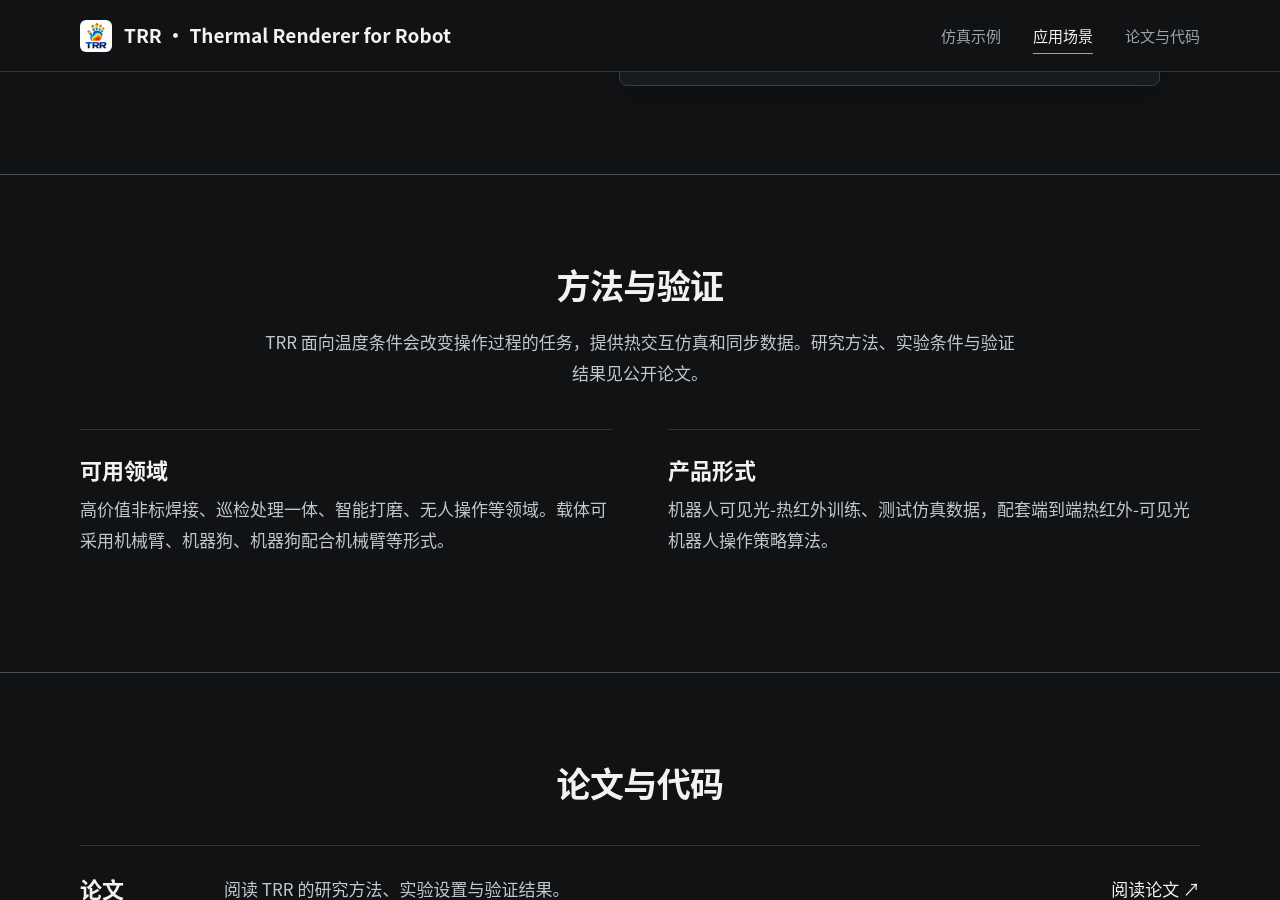
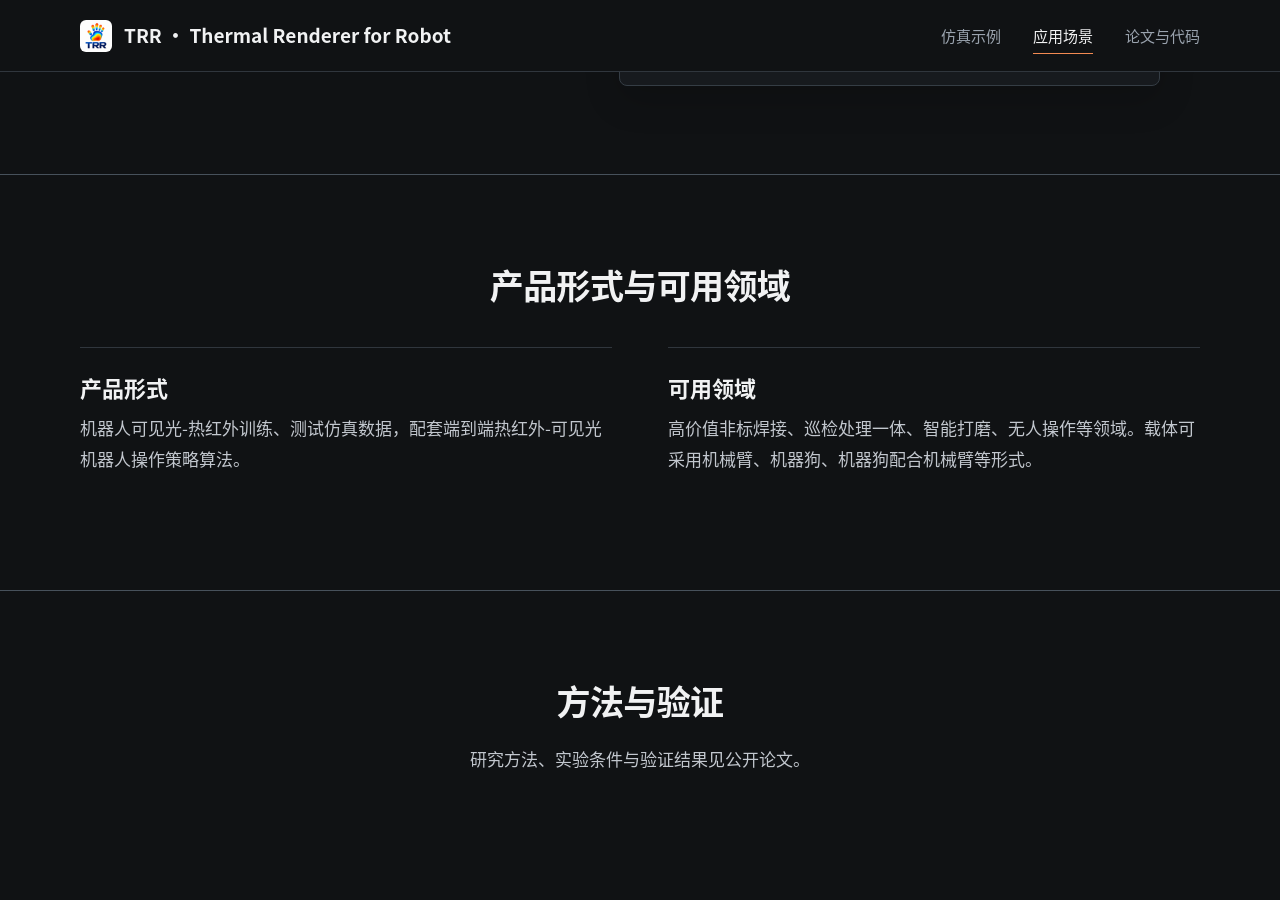
Before and after one commit to BeverYang/TRR-Thermal-Renderer-for-Robot, a Jekyll site: the page index.html, which Jekyll copies as it is, in a window 1280 px wide and 900 px high, scrolled down 3536 px. Built offline with Jekyll 4.4.1, drawn with Linux system fonts in a browser that asks for light colours.

Commit message:
Move product form before validation

```diff
--- a/index.html
+++ b/index.html
@@ -10,15 +10,15 @@
   <meta http-equiv="Pragma" content="no-cache">
   <meta http-equiv="Expires" content="0">
   <link rel="icon" href="assets/trr-logo.png">
-  <link rel="stylesheet" href="assets/css/site.css?v=20261125-8">
-  <script src="assets/js/site.js?v=20261125-8" defer></script>
+  <link rel="stylesheet" href="assets/css/site.css?v=20261125-9">
+  <script src="assets/js/site.js?v=20261125-9" defer></script>
 </head>
 <body>
   <a class="skip-link" href="#main">跳到正文</a>
   <nav class="site-nav" data-site-nav aria-label="页面导航">
     <div class="nav-inner">
       <a class="nav-brand" href="#overview" aria-label="TRR 首页">
-        <img src="assets/trr-logo.png?v=20261125-8" alt="" width="32" height="32">
+        <img src="assets/trr-logo.png?v=20261125-9" alt="" width="32" height="32">
         <span>TRR · Thermal Renderer for Robot</span>
       </a>
       <div class="nav-links">
@@ -90,8 +90,8 @@
           </li>
           <li class="flow-step">
             <div class="flow-visual flow-observations">
-              <img src="assets/flow-rgb.png?v=20261125-8" alt="工件与支撑面的可见光观测" width="176" height="88">
-              <img src="assets/flow-thermal.png?v=20261125-8" alt="同一视角的热红外观测" width="176" height="88">
+              <img src="assets/flow-rgb.png?v=20261125-9" alt="工件与支撑面的可见光观测" width="176" height="88">
+              <img src="assets/flow-thermal.png?v=20261125-9" alt="同一视角的热红外观测" width="176" height="88">
             </div>
             <div class="flow-copy">
               <span class="step-kicker">观测</span>
@@ -111,11 +111,11 @@
         </header>
 
         <div class="core-media">
-          <video class="core-video core-desktop" controls playsinline preload="none" poster="assets/thermal-history-poster.jpg?v=20261125-8" aria-label="热工件接触、转移与冷却的同步可见光和热红外观测">
-            <source src="assets/thermal-history-demo.mp4?v=20261125-8" type="video/mp4">
+          <video class="core-video core-desktop" controls playsinline preload="none" poster="assets/thermal-history-poster.jpg?v=20261125-9" aria-label="热工件接触、转移与冷却的同步可见光和热红外观测">
+            <source src="assets/thermal-history-demo.mp4?v=20261125-9" type="video/mp4">
           </video>
-          <video class="core-video core-mobile" controls playsinline preload="none" poster="assets/thermal-history-mobile-poster.jpg?v=20261125-8" aria-label="上下排列的可见光和热红外热交互观测">
-            <source src="assets/thermal-history-mobile.mp4?v=20261125-8" type="video/mp4">
+          <video class="core-video core-mobile" controls playsinline preload="none" poster="assets/thermal-history-mobile-poster.jpg?v=20261125-9" aria-label="上下排列的可见光和热红外热交互观测">
+            <source src="assets/thermal-history-mobile.mp4?v=20261125-9" type="video/mp4">
           </video>
         </div>
         <ol class="stage-list">
@@ -220,10 +220,10 @@
               <h3 class="sequence-group-title">转运与再抓持</h3>
               <div class="sequence-content">
                 <div class="sequence-frames">
-                  <div class="sequence-frame"><span class="sequence-time">抓取 A · 171.8 s</span><span class="sequence-label">RGB</span><img src="assets/sequence/transfer-rgb-1.png?v=20261125-8" alt="抓取A时的可见光画面"><span class="sequence-label">热像</span><img src="assets/sequence/transfer-thermal-1.png?v=20261125-8" alt="抓取A时的温度场"></div>
-                  <div class="sequence-frame"><span class="sequence-time">放置 B · 179.0 s</span><span class="sequence-label">RGB</span><img src="assets/sequence/transfer-rgb-2.png?v=20261125-8" alt="放置B时的可见光画面"><span class="sequence-label">热像</span><img src="assets/sequence/transfer-thermal-2.png?v=20261125-8" alt="放置B时的温度场"></div>
-                  <div class="sequence-frame"><span class="sequence-time">再次抓持 · 215.0 s</span><span class="sequence-label">RGB</span><img src="assets/sequence/transfer-rgb-3.png?v=20261125-8" alt="再次抓持时的可见光画面"><span class="sequence-label">热像</span><img src="assets/sequence/transfer-thermal-3.png?v=20261125-8" alt="再次抓持时的温度场"></div>
-                  <div class="sequence-frame"><span class="sequence-time">余热 · 279.8 s</span><span class="sequence-label">RGB</span><img src="assets/sequence/transfer-rgb-4.png?v=20261125-8" alt="余热阶段的可见光画面"><span class="sequence-label">热像</span><img src="assets/sequence/transfer-thermal-4.png?v=20261125-8" alt="余热阶段的温度场"></div>
+                  <div class="sequence-frame"><span class="sequence-time">抓取 A · 171.8 s</span><span class="sequence-label">RGB</span><img src="assets/sequence/transfer-rgb-1.png?v=20261125-9" alt="抓取A时的可见光画面"><span class="sequence-label">热像</span><img src="assets/sequence/transfer-thermal-1.png?v=20261125-9" alt="抓取A时的温度场"></div>
+                  <div class="sequence-frame"><span class="sequence-time">放置 B · 179.0 s</span><span class="sequence-label">RGB</span><img src="assets/sequence/transfer-rgb-2.png?v=20261125-9" alt="放置B时的可见光画面"><span class="sequence-label">热像</span><img src="assets/sequence/transfer-thermal-2.png?v=20261125-9" alt="放置B时的温度场"></div>
+                  <div class="sequence-frame"><span class="sequence-time">再次抓持 · 215.0 s</span><span class="sequence-label">RGB</span><img src="assets/sequence/transfer-rgb-3.png?v=20261125-9" alt="再次抓持时的可见光画面"><span class="sequence-label">热像</span><img src="assets/sequence/transfer-thermal-3.png?v=20261125-9" alt="再次抓持时的温度场"></div>
+                  <div class="sequence-frame"><span class="sequence-time">余热 · 279.8 s</span><span class="sequence-label">RGB</span><img src="assets/sequence/transfer-rgb-4.png?v=20261125-9" alt="余热阶段的可见光画面"><span class="sequence-label">热像</span><img src="assets/sequence/transfer-thermal-4.png?v=20261125-9" alt="余热阶段的温度场"></div>
                 </div>
               </div>
             </section>
@@ -231,10 +231,10 @@
               <h3 class="sequence-group-title">支撑冷却</h3>
               <div class="sequence-content">
                 <div class="sequence-frames">
-                  <div class="sequence-frame"><span class="sequence-time">初始接触 · 0.0 s</span><span class="sequence-label">RGB</span><img src="assets/sequence/cooling-rgb-1.png?v=20261125-8" alt="初始接触的可见光画面"><span class="sequence-label">热像</span><img src="assets/sequence/cooling-thermal-1.png?v=20261125-8" alt="初始接触的温度场"></div>
-                  <div class="sequence-frame"><span class="sequence-time">支撑冷却 · 201.0 s</span><span class="sequence-label">RGB</span><img src="assets/sequence/cooling-rgb-2.png?v=20261125-8" alt="支撑冷却的可见光画面"><span class="sequence-label">热像</span><img src="assets/sequence/cooling-thermal-2.png?v=20261125-8" alt="支撑冷却的温度场"></div>
-                  <div class="sequence-frame"><span class="sequence-time">抓取 · 603.0 s</span><span class="sequence-label">RGB</span><img src="assets/sequence/cooling-rgb-3.png?v=20261125-8" alt="抓取的可见光画面"><span class="sequence-label">热像</span><img src="assets/sequence/cooling-thermal-3.png?v=20261125-8" alt="抓取时的温度场"></div>
-                  <div class="sequence-frame"><span class="sequence-time">余热 · 680.5 s</span><span class="sequence-label">RGB</span><img src="assets/sequence/cooling-rgb-4.png?v=20261125-8" alt="余热阶段的可见光画面"><span class="sequence-label">热像</span><img src="assets/sequence/cooling-thermal-4.png?v=20261125-8" alt="余热阶段的温度场"></div>
+                  <div class="sequence-frame"><span class="sequence-time">初始接触 · 0.0 s</span><span class="sequence-label">RGB</span><img src="assets/sequence/cooling-rgb-1.png?v=20261125-9" alt="初始接触的可见光画面"><span class="sequence-label">热像</span><img src="assets/sequence/cooling-thermal-1.png?v=20261125-9" alt="初始接触的温度场"></div>
+                  <div class="sequence-frame"><span class="sequence-time">支撑冷却 · 201.0 s</span><span class="sequence-label">RGB</span><img src="assets/sequence/cooling-rgb-2.png?v=20261125-9" alt="支撑冷却的可见光画面"><span class="sequence-label">热像</span><img src="assets/sequence/cooling-thermal-2.png?v=20261125-9" alt="支撑冷却的温度场"></div>
+                  <div class="sequence-frame"><span class="sequence-time">抓取 · 603.0 s</span><span class="sequence-label">RGB</span><img src="assets/sequence/cooling-rgb-3.png?v=20261125-9" alt="抓取的可见光画面"><span class="sequence-label">热像</span><img src="assets/sequence/cooling-thermal-3.png?v=20261125-9" alt="抓取时的温度场"></div>
+                  <div class="sequence-frame"><span class="sequence-time">余热 · 680.5 s</span><span class="sequence-label">RGB</span><img src="assets/sequence/cooling-rgb-4.png?v=20261125-9" alt="余热阶段的可见光画面"><span class="sequence-label">热像</span><img src="assets/sequence/cooling-thermal-4.png?v=20261125-9" alt="余热阶段的温度场"></div>
                 </div>
               </div>
             </section>
@@ -244,22 +244,30 @@
       </div>
     </section>
 
+    <section class="section" id="product" aria-labelledby="product-title">
+      <div class="container">
+        <header class="section-header">
+          <h2 id="product-title">产品形式与可用领域</h2>
+        </header>
+        <div class="domain-layout">
+          <article>
+            <h3>产品形式</h3>
+            <p>机器人可见光-热红外训练、测试仿真数据，配套端到端热红外-可见光机器人操作策略算法。</p>
+          </article>
+          <article>
+            <h3>可用领域</h3>
+            <p>高价值非标焊接、巡检处理一体、智能打磨、无人操作等领域。载体可采用机械臂、机器狗、机器狗配合机械臂等形式。</p>
+          </article>
+        </div>
+      </div>
+    </section>
+
     <section class="section" id="evidence" aria-labelledby="evidence-title">
       <div class="container">
         <header class="section-header">
           <h2 id="evidence-title">方法与验证</h2>
-          <p>TRR 面向温度条件会改变操作过程的任务，提供热交互仿真和同步数据。研究方法、实验条件与验证结果见公开论文。</p>
+          <p>研究方法、实验条件与验证结果见公开论文。</p>
         </header>
-        <div class="domain-layout">
-          <article>
-            <h3>可用领域</h3>
-            <p>高价值非标焊接、巡检处理一体、智能打磨、无人操作等领域。载体可采用机械臂、机器狗、机器狗配合机械臂等形式。</p>
-          </article>
-          <article>
-            <h3>产品形式</h3>
-            <p>机器人可见光-热红外训练、测试仿真数据，配套端到端热红外-可见光机器人操作策略算法。</p>
-          </article>
-        </div>
       </div>
     </section>
 
@@ -283,8 +291,8 @@
 
         <div class="team-block">
           <div class="team-logos">
-            <img src="assets/bit-logo-mono.png?v=20261125-8" alt="北京理工大学" height="44">
-            <img src="assets/chizhi-brand.png?v=20261125-8" alt="CHIZHI LAB 炽智实验室" height="44">
+            <img src="assets/bit-logo-mono.png?v=20261125-9" alt="北京理工大学" height="44">
+            <img src="assets/chizhi-brand.png?v=20261125-9" alt="CHIZHI LAB 炽智实验室" height="44">
           </div>
           <div class="team-copy">
             <h3>团队</h3>
```
